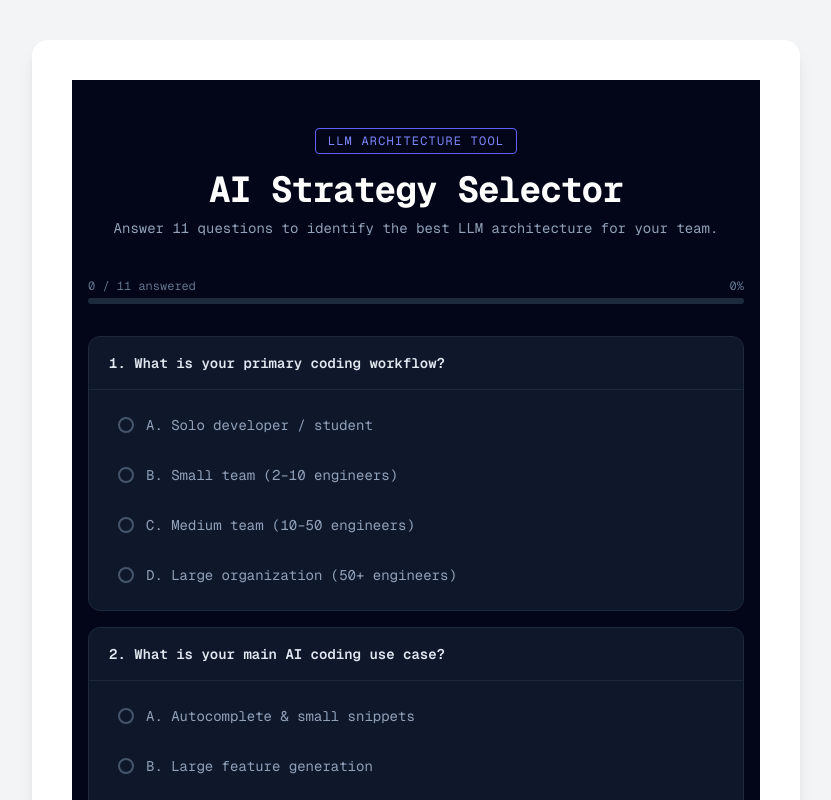
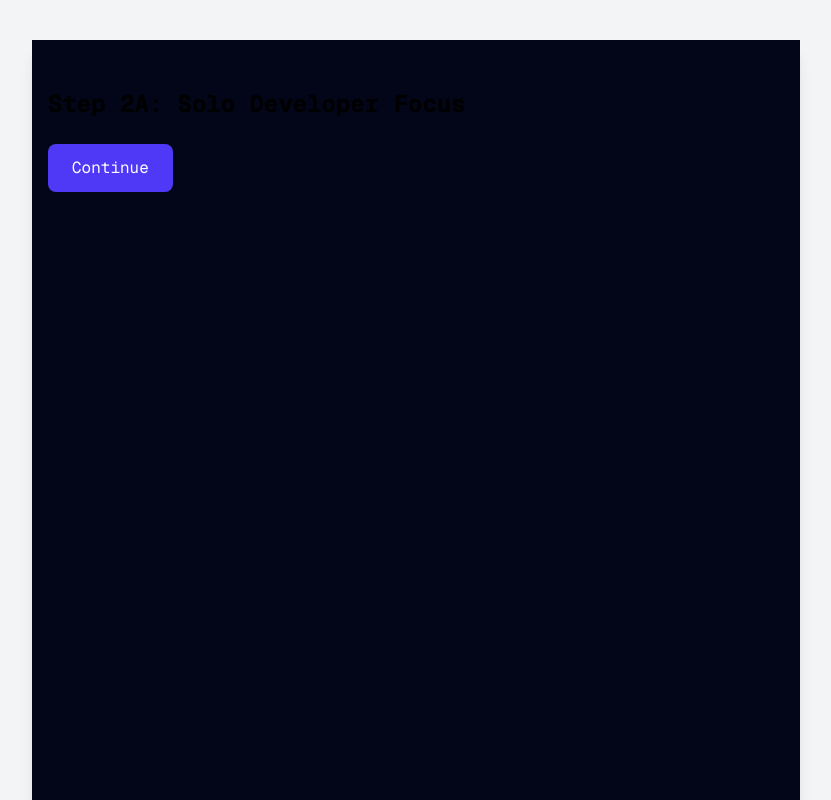
Before and after one commit to AliceeLe/AIWorkflow, a Next.js app in the folder aiworkflow/: page / in a window 1280 px wide. Shown: the top 800 px of the page, without its empty margins (224-1055 px from the left). Built offline with nearby package versions, Linux system fonts and the light colour scheme.

Commit message:
Modify the components

```diff
--- a/aiworkflow/components/Flow/FlowContainer.tsx
+++ b/aiworkflow/components/Flow/FlowContainer.tsx
@@ -19,7 +19,7 @@ type Step =
   | "result";
 
 export default function FlowContainer() {
-  const [history, setHistory] = useState<Step[]>(["step1"]);
+  const [history, setHistory] = useState<Step[]>(["step2A"]);
   const [data, setData] = useState<any>({});
 
   const step = history[history.length - 1];
@@ -44,7 +44,7 @@ export default function FlowContainer() {
   };
 
   return (
-    <div className="max-w-3xl mx-auto bg-white p-10 rounded-2xl shadow-lg relative">
+    <div className="max-w-3xl mx-auto rounded-2xl shadow-lg relative">
 
       {history.length > 1 && (
         <button
--- a/aiworkflow/components/Flow/StepTwoA.tsx
+++ b/aiworkflow/components/Flow/StepTwoA.tsx
@@ -1,6 +1,6 @@
 export default function StepTwoA({ onNext }: { onNext: (data: any) => void }) {
   return (
-    <div>
+    <div className="min-h-screen bg-slate-950 text-slate-100 py-12 px-4 font-mono">
       <h2 className="text-2xl font-bold mb-6 text-black">
         Step 2A: Solo Developer Focus
       </h2>
```
Also changed, not shown: 1 other file (tests, documents, lock files or other folders).
